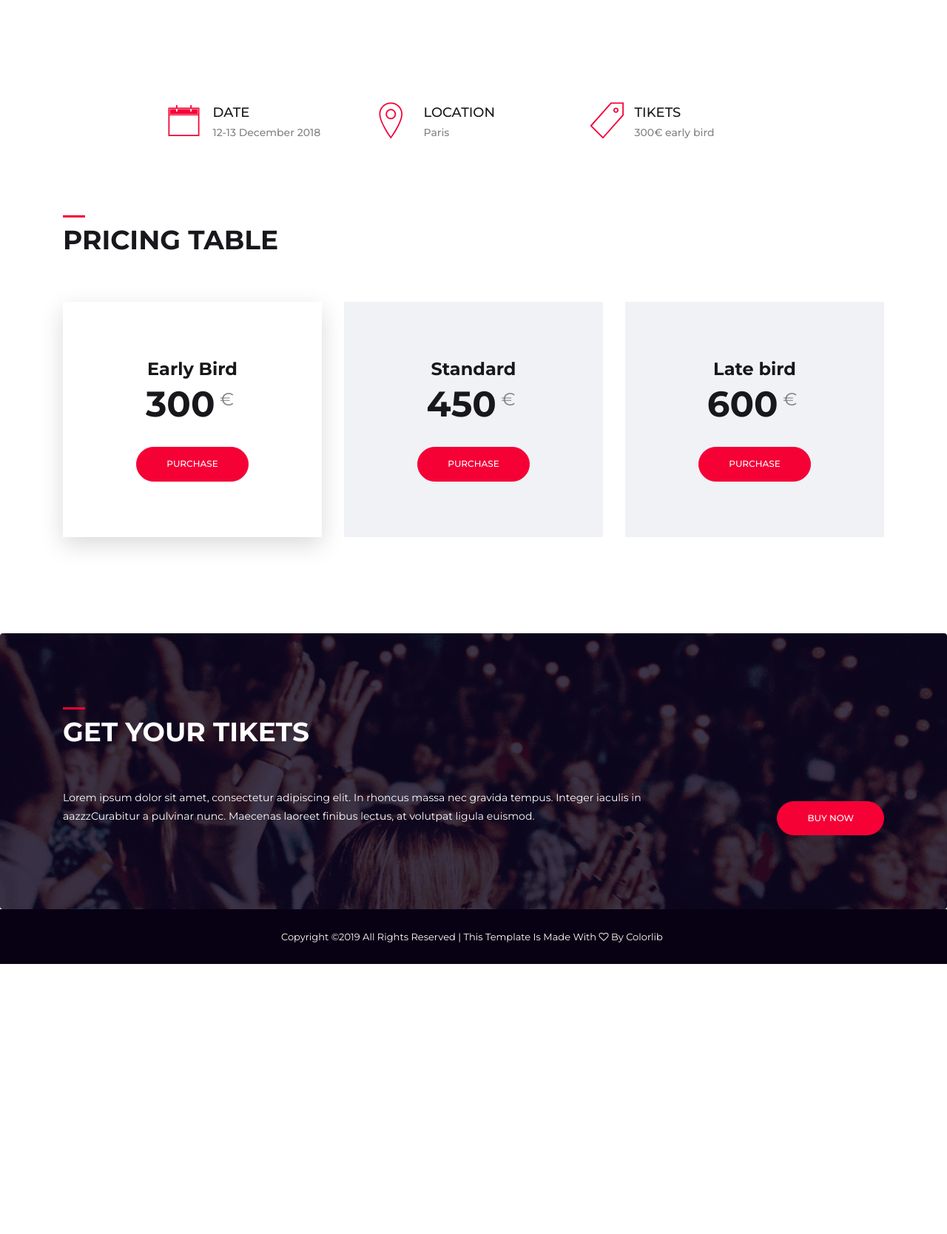
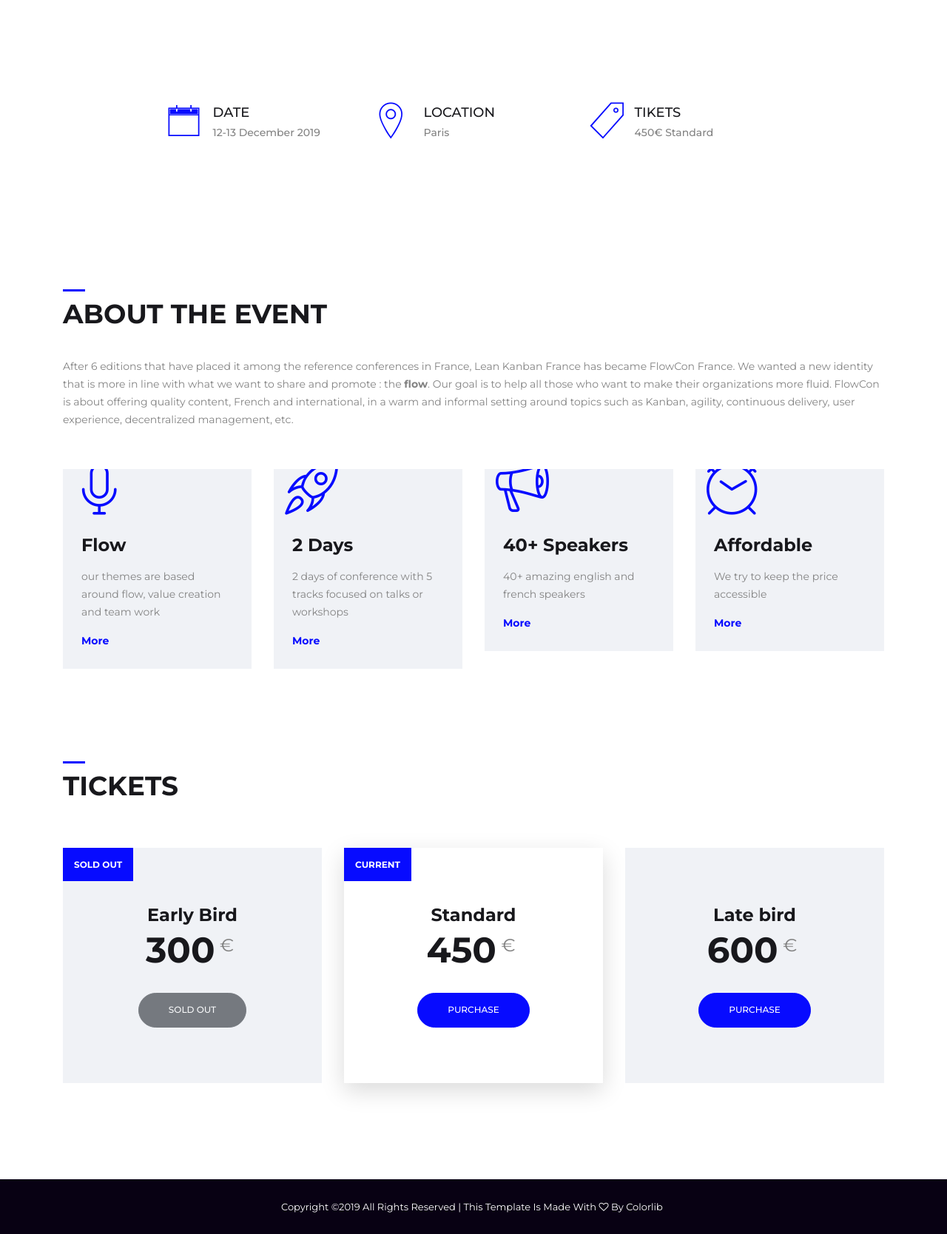
Before and after one commit to ygrenzinger/flowcon-website, a website: page index.html in a window 1280 px wide. Shown: the part 860-2528 px from the top of the page at 74% size. Before the commit the page ends 2163 px from the top, so only its background shows below. Drawn offline with Linux system fonts and the light colour scheme; files whose address does not match are found by name.

Commit message:
better content

```diff
--- a/assets/scss/base/_variables.scss
+++ b/assets/scss/base/_variables.scss
@@ -1,7 +1,7 @@
 // ----------------------------------------------------------------------
 //colors
 // ----------------------------------------------------------------------
-$color-primary:#f50136;
+$color-primary:#070bff;
 $color-gray:#f0f2f6;
 $color-dark-gray:#838383;
 $color-dark:#333333;
--- a/gulpfile.js
+++ b/gulpfile.js
@@ -9,11 +9,11 @@ const autoprefixer = require('gulp-autoprefixer');
 const concat = require('gulp-concat');
 const uglify = require('gulp-uglify');
 const livereload = require("gulp-livereload");
-
-
+const http = require("http");
+const st = require('st');
 
 gulp.task('style',function () {
-    sass('assets/scss/**/*.scss',{ style: 'expanded' })
+    return sass('assets/scss/**/*.scss',{ style: 'expanded' })
         .pipe(autoprefixer('last 2 version', 'safari 5', 'ie 8', 'ie 9'))
         .pipe(gulp.dest('assets/css/'))
         .pipe(livereload());
@@ -35,10 +35,20 @@ gulp.task('mincss',function () {
         .pipe(gulp.dest('assets/'))
 });
 
+gulp.task('html-reload', function() {
+    return gulp.src(['index.html']).pipe(livereload());
+});
 
 gulp.task('watch',function () {
     livereload.listen();
-    gulp.watch('assets/scss/**/*.scss',['style'])
+    gulp.watch(['assets/scss/**/*.scss'], gulp.series('style'))
+    gulp.watch(['index.html'], gulp.series('html-reload'))
 });
 
-gulp.task('default',['style','watch']);
+gulp.task('server', function(done) {
+    http.createServer(
+      st({ path: __dirname + '/', index: 'index.html', cache: false })
+    ).listen(8080, done);
+  });
+
+gulp.task('default',gulp.series('server','style','watch'));
--- a/index.html
+++ b/index.html
@@ -3,12 +3,12 @@
 <head>
     <!-- ========== Meta Tags ========== -->
     <meta charset="UTF-8">
-    <meta name="description" content="Evento -Event Html Template">
-    <meta name="keywords" content="Evento , Event , Html, Template">
+    <meta name="description" content="FlowCon France">
+    <meta name="keywords" content="Flow , Lean , Agile , Kanban , Continuous Delivery">
     <meta name="author" content="ColorLib">
     <meta name="viewport" content="width=device-width, initial-scale=1, maximum-scale=1">
     <!-- ========== Title ========== -->
-    <title> Evento - Event Html Template</title>
+    <title>FlowCon France</title>
     <!-- ========== Favicon Ico ========== -->
     <!--<link rel="icon" href="fav.ico">-->
     <!-- ========== STYLESHEETS ========== -->
@@ -84,7 +84,7 @@
                             </h2>
                             <strong class="cover-xl-text">FlowCon</br>France</strong>
                             <p class="cover-date">
-                                12-13 December 2018
+                                12-13 December 2019
                             </p>
                             <a href="https://www.weezevent.com/flowcon-2019" class=" btn btn-primary btn-rounded" >
                                 Buy Tickets Now
@@ -116,7 +116,7 @@
                             DATE
                         </h5>
                         <p>
-                            12-13 December 2018
+                            12-13 December 2019
                         </p>
                     </div>
                 </div>
@@ -144,7 +144,7 @@
                             tikets
                         </h5>
                         <p>
-                            300€ early bird
+                            450€ Standard
                         </p>
                     </div>
                 </div>
@@ -171,7 +171,7 @@
 
 
 <!--about the event -->
-<!--section class="pt100 pb100">
+<section class="pt100 pb100">
     <div class="container">
         <div class="section_title">
             <h3 class="title">
@@ -179,14 +179,12 @@
             </h3>
         </div>
         <div class="row justify-content-center">
-            <div class="col-12 col-md-6">
+            <div class="col-12 col-md-12">
                 <p>
-                    Lorem ipsum dolor sit amet, consectetur adipiscing eli. Integer iaculis in lacus a sollicitudin. Ut hendrerit hendrerit nisl a accumsan. Pellentesque convallis consectetur tortor id placerat. Curabitur a pulvinar nunc. Maecenas laoreet finibus lectus, at volutpat ligula euismod.
-                </p>
-            </div>
-            <div class="col-12 col-md-6">
-                <p>
-                    In rhoncus massa nec  sollicitudin. Ut hendrerit hendrerit nisl a accumsan. Pellentesque convallis consectetur tortor id placerat. Curabitur a pulvinar nunc. Maecenas laoreet finibus lectus, at volutpat ligula euismod quis. Maecenas ornare, ex in malesuada tempus.
+                    After 6 editions that have placed it among the reference conferences in France, Lean Kanban France has became FlowCon France.
+                    We wanted a new identity that is more in line with what we want to share and promote : the <b>flow</b>.
+                    Our goal is to help all those who want to make their organizations more fluid.
+                    FlowCon is about offering quality content, French and international, in a warm and informal setting around topics such as Kanban, agility, continuous delivery, user experience, decentralized management, etc.
                 </p>
             </div>
         </div>
@@ -196,11 +194,9 @@
                 <div class="icon_box_one">
                     <i class="lnr lnr-mic"></i>
                     <div class="content">
-                        <h4>9 Speakers</h4>
-                        <p>
-                            Lorem ipsum dolor sit amet, consectetur adipiscing elit. In rhoncus massa nec graviante.
-                        </p>
-                        <a href="#">read more</a>
+                        <h4>Flow</h4>
+                        <p>our themes are based around flow, value creation and team work</p>
+                        <a href="#">more</a>
                     </div>
                 </div>
             </div>
@@ -209,11 +205,11 @@
                 <div class="icon_box_one">
                     <i class="lnr lnr-rocket"></i>
                     <div class="content">
-                        <h4>8 hrs Marathon</h4>
+                        <h4>2 days</h4>
                         <p>
-                            Lorem ipsum dolor sit amet, consectetur adipiscing elit. In rhoncus massa nec graviante.
+                            2 days of conference with 5 tracks focused on talks or workshops
                         </p>
-                        <a href="#">read more</a>
+                        <a href="#">more</a>
                     </div>
                 </div>
             </div>
@@ -222,11 +218,11 @@
                 <div class="icon_box_one">
                     <i class="lnr lnr-bullhorn"></i>
                     <div class="content">
-                        <h4>Live Broadcast</h4>
+                        <h4>40+ speakers</h4>
                         <p>
-                            Lorem ipsum dolor sit amet, consectetur adipiscing elit. In rhoncus massa nec graviante.
+                            40+ amazing english and french speakers
                         </p>
-                        <a href="#">read more</a>
+                        <a href="#">more</a>
                     </div>
                 </div>
             </div>
@@ -235,17 +231,17 @@
                 <div class="icon_box_one">
                     <i class="lnr lnr-clock"></i>
                     <div class="content">
-                        <h4>Early Bird</h4>
+                        <h4>Affordable</h4>
                         <p>
-                            Lorem ipsum dolor sit amet, consectetur adipiscing elit. In rhoncus massa nec graviante.
+                            We try to keep the price accessible
                         </p>
-                        <a href="#">read more</a>
+                        <a href="#">more</a>
                     </div>
                 </div>
             </div>
         </div>
     </div>
-</section-->
+</section>
 <!--about the event end -->
 
 
@@ -357,79 +353,46 @@
     <div class="container">
         <div class="section_title mb50">
             <h3 class="title">
-                Pricing table
+                Tickets
             </h3>
         </div>
 
         <div class="row justify-content-center">
             <div class="col-md-4 col-12">
-                <div class="price_box active">
-                    <!--div class="price_highlight">
-                        recommended
-                    </div-->
+                <div class="price_box">
+                    <div class="price_highlight">
+                        sold out
+                    </div>
                    <div class="price_header">
                        <h4>
                            Early Bird
                        </h4>
-                       <!--h6>
-                           For the fast ones
-                       </h6-->
                    </div>
                     <div class="price_tag">
                         300 <sup>€</sup>
                     </div>
-                    <div class="price_features">
-                        <!--ul>
-                            <li>
-                                Early Entrance
-                            </li>
-                            <li>
-                                Front seat
-                            </li>
-                            <li>
-                                Complementary Drinks
-                            </li>
-                            <li>
-                                Promo Gift
-                            </li>
-                        </ul-->
-                    </div>
                     <div class="price_footer">
-                        <a href="#" class="btn btn-primary btn-rounded">Purchase</a>
+                        <button class="btn btn-dark btn-rounded" disabled>Sold Out</button>
                     </div>
                 </div>
             </div>
             <div class="col-md-4 col-12">
-                <div class="price_box">
+                <div class="price_box active">
+                    <div class="price_highlight">
+                        current
+                    </div>
                     <div class="price_header">
                         <h4>
                             Standard
                         </h4>
-                        <!--h6>
-                            For the begginers
-                        </h6-->
                     </div>
                     <div class="price_tag">
                         450 <sup>€</sup>
                     </div>
                     <div class="price_features">
-                        <!--ul>
-                            <li>
-                                Early Entrance
-                            </li>
-                            <li>
-                                Front seat
-                            </li>
-                            <li>
-                                Complementary Drinks
-                            </li>
-                            <li>
-                                Promo Gift
-                            </li>
-                        </ul-->
                     </div>
                     <div class="price_footer">
-                        <a href="#" class="btn btn-primary btn-rounded">Purchase</a>
+                        <button href="https://www.weezevent.com/flowcon-2019" class="btn btn-primary btn-rounded">Purchase</button>
                     </div>
                 </div>
             </div>
@@ -463,7 +426,7 @@
                         </ul-->
                     </div>
                     <div class="price_footer">
-                        <a href="https://www.weezevent.com/flowcon-2019" class="btn btn-primary btn-rounded">Purchase</a>
+                        <button href="https://www.weezevent.com/flowcon-2019" class="btn btn-primary btn-rounded">Purchase</button>
                     </div>
                 </div>
             </div>
@@ -594,7 +557,7 @@
 <!--brands section end-->
 
 <!--get tickets section -->
-<section class="bg-img pt100 pb100" style="background-image: url('assets/img/bg/tickets.png');">
+<!--section class="bg-img pt100 pb100" style="background-image: url('assets/img/bg/tickets.png');">
     <div class="container">
         <div class="section_title mb30">
             <h3 class="title color-light">
@@ -610,7 +573,7 @@
             </div>
         </div>
     </div>
-</section>
+</section-->
 <!--get tickets section end-->
 
 <!--footer start -->
```
Also changed, not shown: package.json (+4 -3 lines), assets/css/main.css, 1 other file.
